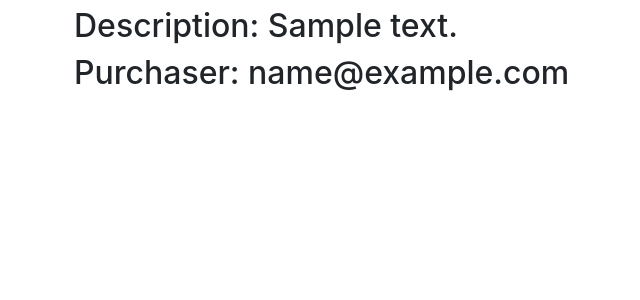
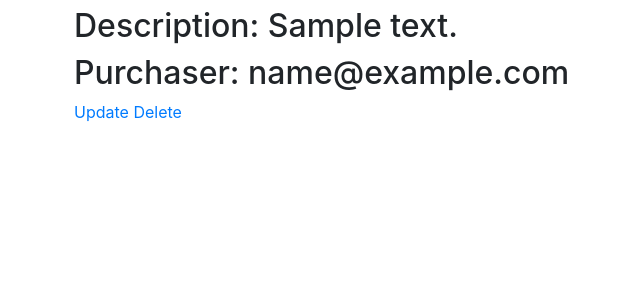
Before and after one commit to MalakOdtalla/django-stores, a Django app: page /1/ in a window 1280 px wide. Shown: the part 128-428 px from the top of the page, without its empty margins (101-741 px from the left). Run offline with Django 4.2, Linux system fonts and the light colour scheme; tables that the repository leaves empty hold one stand-in row (values such as "Sample post").

Commit message:
create site with djangox

```diff
--- a/templates/stores/Store_detail.html
+++ b/templates/stores/Store_detail.html
@@ -6,5 +6,10 @@
 <h2> Description: {{ store.description }}</h2>
 <h2> Purchaser: {{ store.owner }}</h2>
 
+<a href = "{% url 'Store_update' store.pk %}"> Update</a>
+
+
+<a href = "{% url 'Store_delete' store.pk %}">Delete</a>
+
 
 {% endblock content %}
--- a/templates/stores/Store_list.html
+++ b/templates/stores/Store_list.html
@@ -5,6 +5,9 @@
 <h1>Stores</h1>
 {% for store in object_list%}
     <h3><a href = "{% url 'Store_detail' store.pk %}">{{ store.name }}</a></h3>
+
 {% endfor %}
 
+
+
 {% endblock content %}
```
